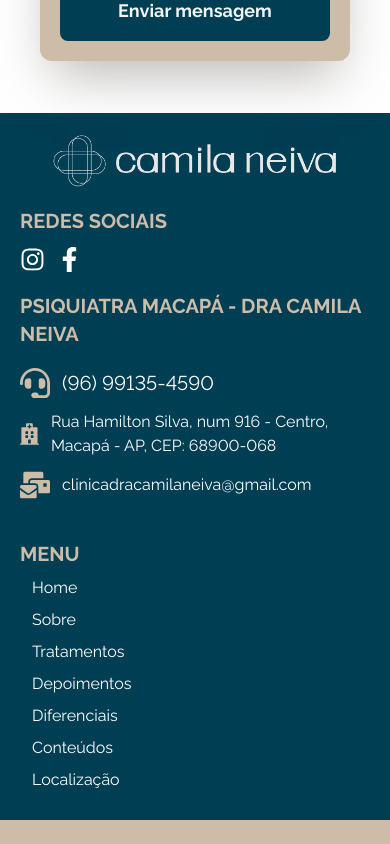
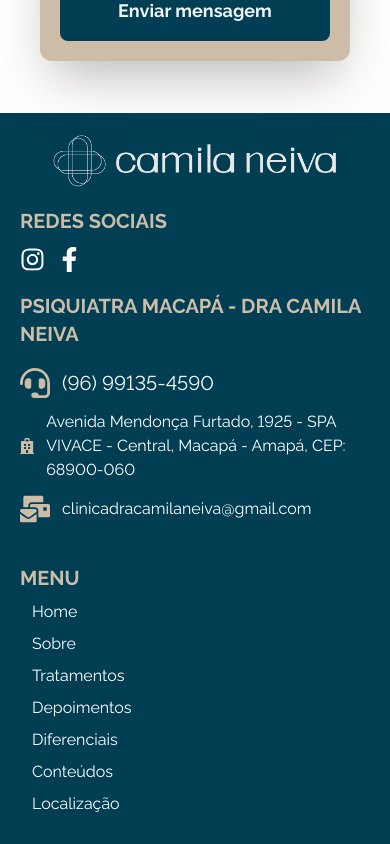
Before and after one commit to brunoprestesap/page-dra-camila, a React (Create React App) app: page / in a window 390 px wide. Shown: the part 7668-8512 px from the top of the page. Before the commit the page ends 8488 px from the top, so only its background shows below. Built offline with nearby package versions, Linux system fonts and the light colour scheme.

Commit message:
alteracoes no endereco e card de experiencia

```diff
--- a/src/components/CardExperience.js
+++ b/src/components/CardExperience.js
@@ -7,7 +7,7 @@ const CardExperience = () => {
 
         <div className='flex justify-between items-center mt-8 border-l-4 pl-2 border-l-[#7C5A12]'>
             <h2 className='text-white text-2xl lg:text-5xl'>4+</h2>
-            <h2 className='text-white text-sm lg:text-xl text-right'>Anos de<br/>experëncia</h2>
+            <h2 className='text-white text-sm lg:text-xl text-right'>Anos de<br/>experiência</h2>
         </div>
 
         <div className='flex justify-between items-center mt-4 border-l-4 pl-2 border-l-[#7C5A12]'>
--- a/src/components/Footer.js
+++ b/src/components/Footer.js
@@ -70,7 +70,7 @@ const Footer = () => {
             <div className="flex gap-3 items-center mb-3">
               <FaHospital size={30} color="CDBCA8" />
               <h2 className="text-base text-white lining-nums">
-              Rua Hamilton Silva, num 916 - Centro, Macapá - AP, CEP: 68900-068
+              Avenida Mendonça Furtado, 1925 - SPA VIVACE - Central, Macapá - Amapá, CEP: 68900-060
               </h2>
             </div>
             <div className="flex gap-3 items-center mb-3">
```
